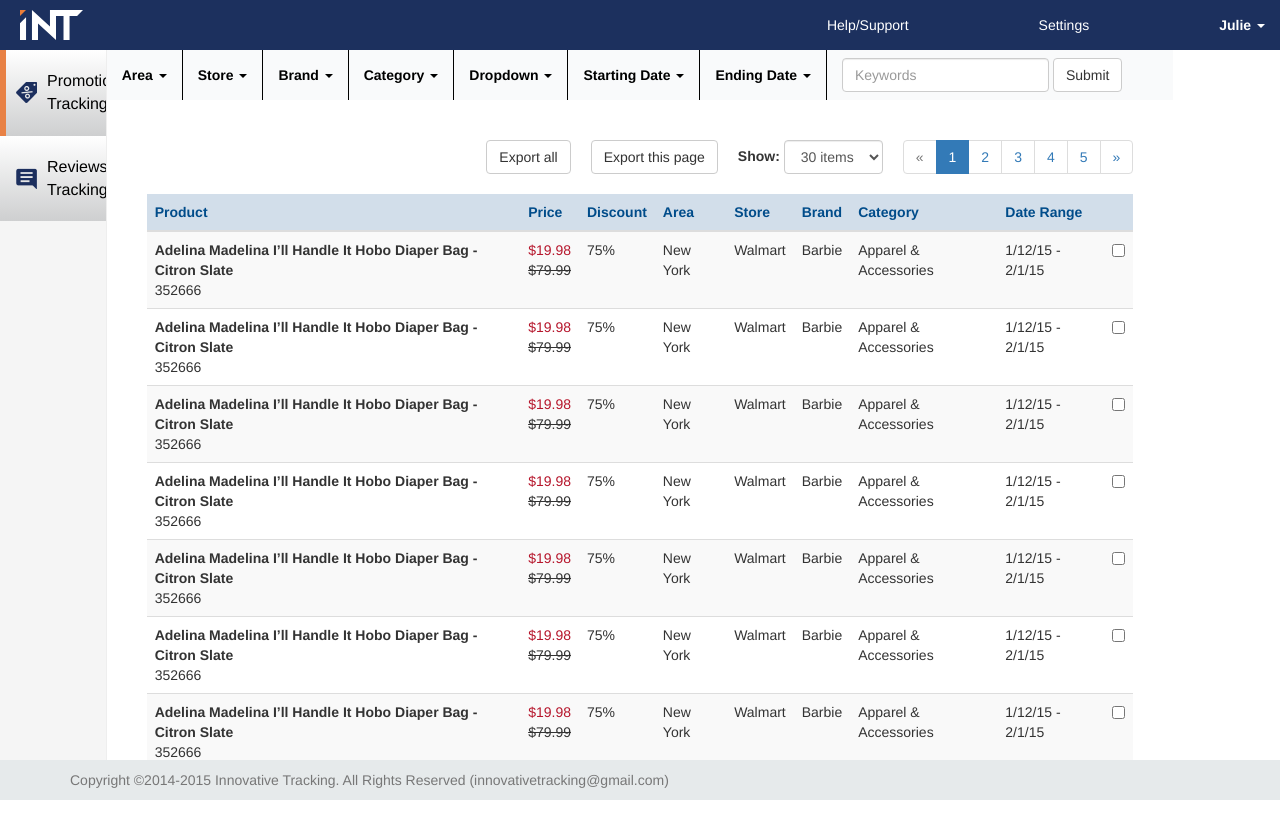
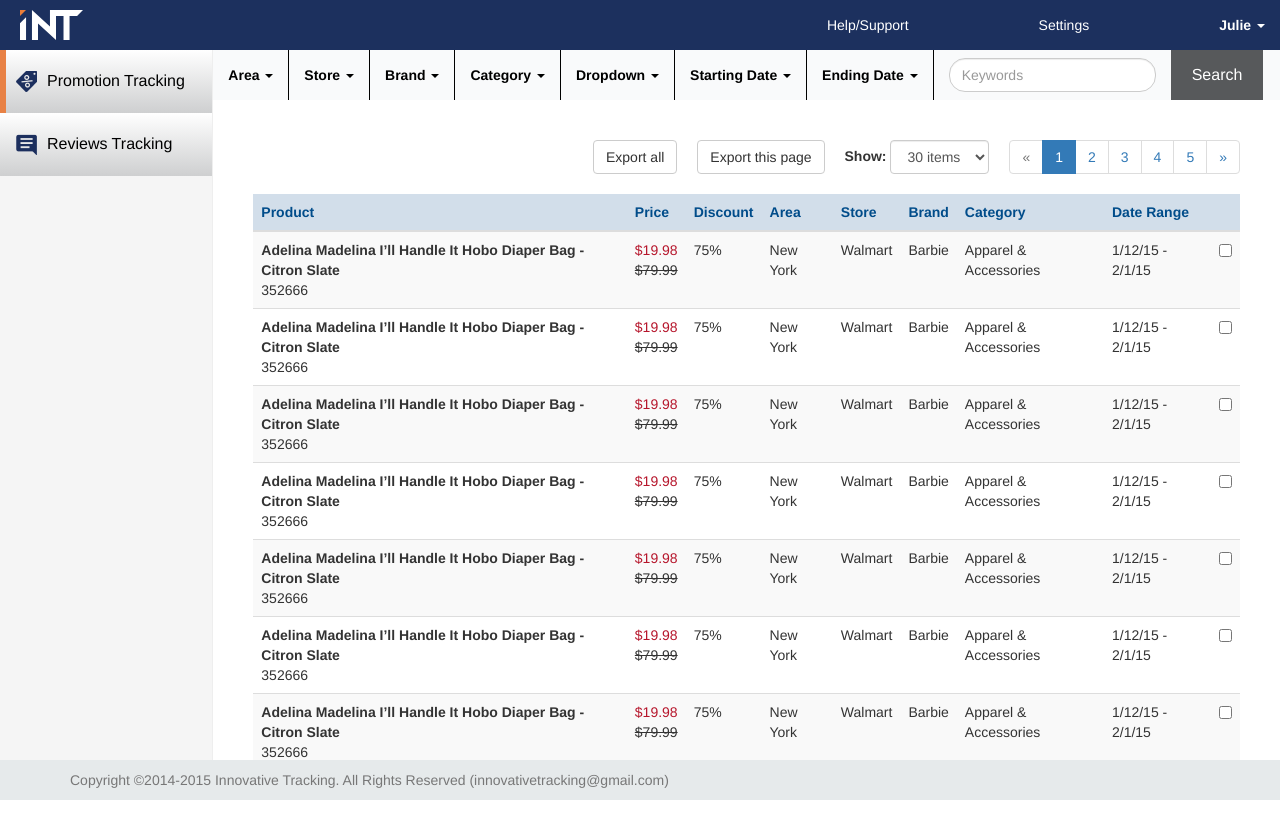
Before and after one commit to zz505000/int, a plain HTML site: page example.html in a window 1280 px wide. Drawn offline with nearby package versions, Linux system fonts and the light colour scheme; a script that the page names is missing.

Commit message:
Fix filters styles

```diff
--- a/example.html
+++ b/example.html
@@ -59,25 +59,15 @@
 
     <div class="container-fluid">
       <div class="row">
-        <div class="col-sm-3 col-md-1 sidebar">
+        <div class="col-sm-2 sidebar">
           <ul class="nav nav-sidebar">
             <li class="active"><a href="#"><i class="icon icon-promo"></i> Promotion Tracking <span class="sr-only">(current)</span></a></li>
             <li><a href="#"><i class="icon icon-review"></i> Reviews Tracking</a></li>
           </ul>
         </div>
-        <div class="col-sm-9 col-sm-offset-3 col-md-10 col-md-offset-1 main">
+        <div class="col-sm-offset-2 main">
           <nav class="navbar navbar-filter">
             <div class="container-fluid">
-              <div class="navbar-header">
-                <button type="button" class="navbar-toggle collapsed" data-toggle="collapse" data-target="#bs-example-navbar-collapse-1" aria-expanded="false">
-                  <span class="sr-only">Toggle navigation</span>
-                  <span class="icon-bar"></span>
-                  <span class="icon-bar"></span>
-                  <span class="icon-bar"></span>
-                </button>
-              </div>
-
-              <div class="collapse navbar-collapse" id="bs-example-navbar-collapse-1">
               <ul class="nav navbar-nav">
                 <li class="dropdown">
                   <a href="#" class="dropdown-toggle" data-toggle="dropdown" role="button" aria-haspopup="true" aria-expanded="false">Area <span class="caret"></span></a>
@@ -154,9 +144,8 @@
                 <div class="form-group">
                   <input type="text" class="form-control" placeholder="Keywords">
                 </div>
-                  <button type="submit" class="btn btn-default">Submit</button>
+                <button type="submit" class="btn btn-default">Search</button>
               </form>
-              </div><!-- /.navbar-collapse -->
             </div><!-- /.container-fluid -->
           </nav>
 
--- a/scss/dashboard.scss
+++ b/scss/dashboard.scss
@@ -198,8 +198,9 @@ body {
   top: 0;
   width: 100%;
 
-  .container-fluid,
-  .navbar-collapse {
+  .container-fluid {
+    align-items: stretch;
+    display: flex;
     padding: 0;
   }
   .navbar-toggle {
@@ -233,6 +234,32 @@ body {
         color: hsl(0, 0%, 100%);
       }
     }
+  }
+}
+.navbar-nav {
+  display: flex;
+}
+.navbar-form {
+  align-items: stretch;
+  display: flex;
+  margin: 0;
+  padding: 0;
+
+  .form-group {
+    align-items: center;
+    display: flex;
+    padding: 0 15px;
+  }
+  .form-control {
+    border-radius: 16px;
+  }
+  .btn {
+    background-color: hsl(220, 2%, 35%);
+    border: 0;
+    border-radius: 0;
+    color: hsl(0, 0%, 100%);
+    font-size: 1.6rem;
+    padding: 6px 21px;
   }
 }
 
```
Also changed, not shown: css/dashboard.css. Lines whose indentation alone changed are shown as unchanged.
